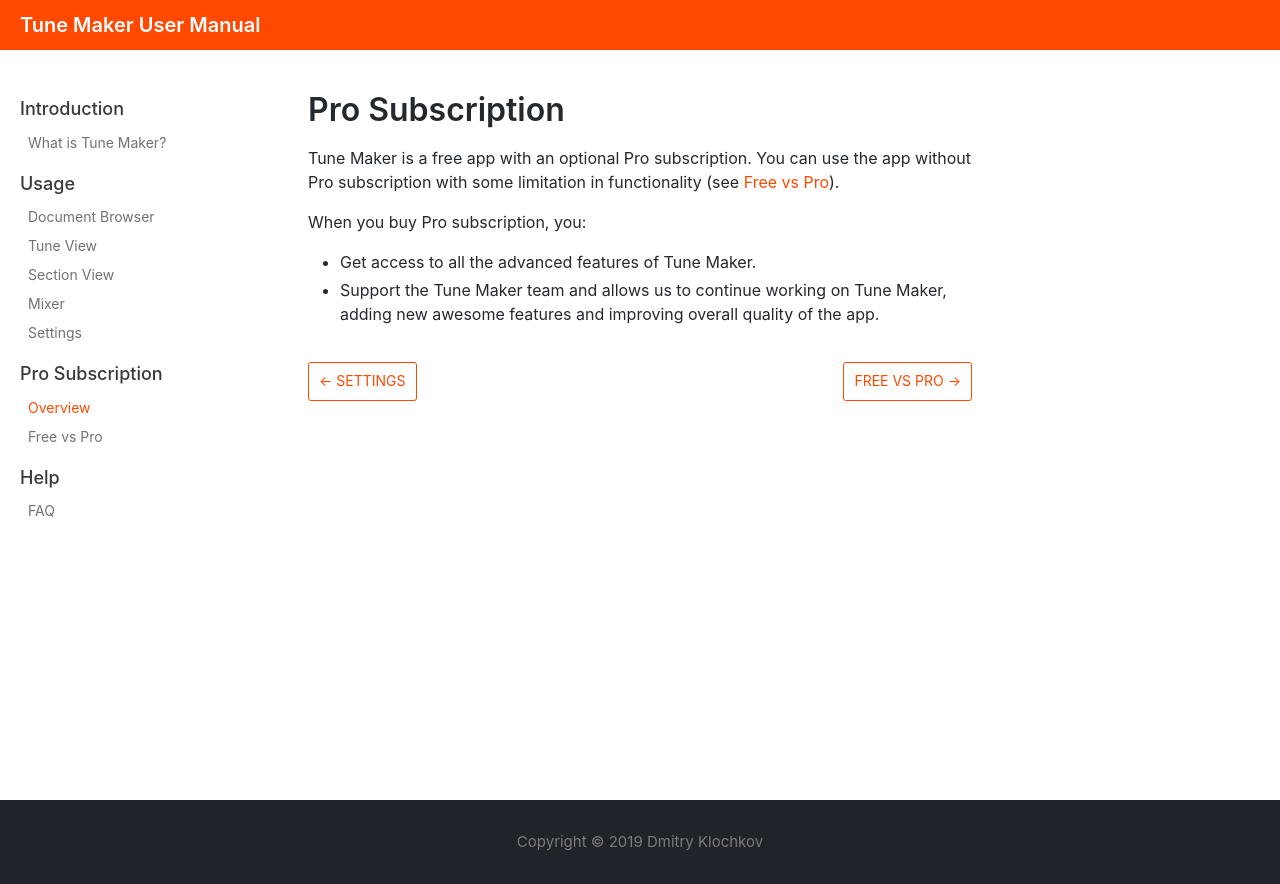
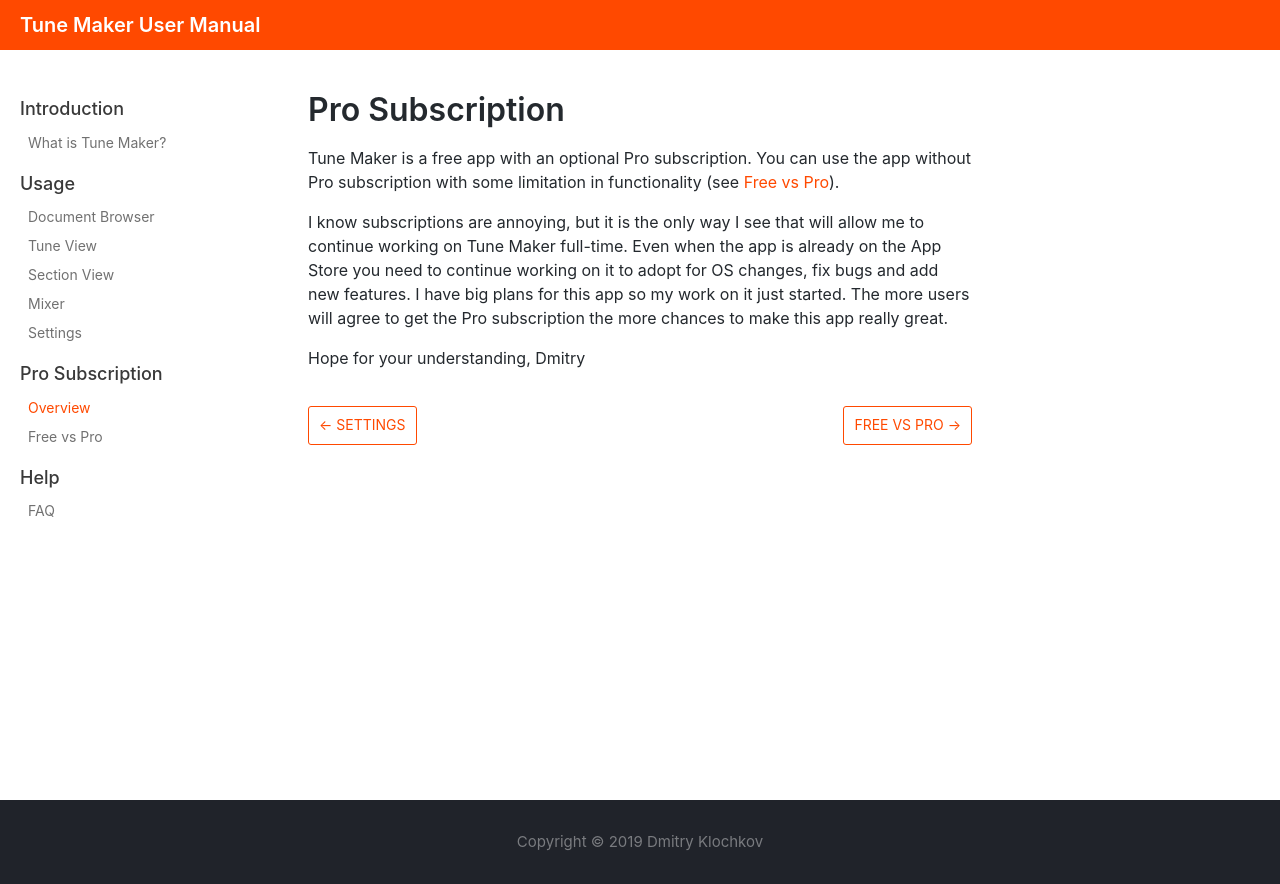
Before and after one commit to 0Dmitry/TuneMakerLanding, a website: page manual/docs/proSubscription.html in a window 1280 px wide. Drawn offline with nearby package versions, Linux system fonts and the light colour scheme.

Commit message:
Update pro subscription page

```diff
--- a/manual/docs/proSubscription.html
+++ b/manual/docs/proSubscription.html
@@ -55,9 +55,9 @@
               }
             });
         </script></nav></div><div class="container mainContainer docsContainer"><div class="wrapper"><div class="post"><header class="postHeader"><h1 id="__docusaurus" class="postHeaderTitle">Pro Subscription</h1></header><article><div><span><p>Tune Maker is a free app with an optional Pro subscription. You can use the app without Pro subscription with some limitation in functionality  (see <a href="/manual/docs/proFeatures">Free vs Pro</a>).</p>
-<p>When you buy Pro subscription, you:</p>
-<ul>
-<li>Get access to all the advanced features of Tune Maker.</li>
-<li>Support the Tune Maker team and allows us to continue working on Tune Maker, adding new awesome features and improving overall quality of the app.</li>
-</ul>
+<p>I know subscriptions are annoying, but it is the only way I see that will allow me to continue working on Tune Maker full-time.
+Even when the app is already on the App Store you need to continue working on it to adopt for OS changes, fix bugs and add new features.
+I have big plans for this app so my work on it just started. The more users will agree to get the Pro subscription the more chances to make this app really great.</p>
+<p>Hope for your understanding,
+Dmitry</p>
 </span></div></article></div><div class="docs-prevnext"><a class="docs-prev button" href="/manual/docs/settings"><span class="arrow-prev">← </span><span>Settings</span></a><a class="docs-next button" href="/manual/docs/proFeatures"><span>Free vs Pro</span><span class="arrow-next"> →</span></a></div></div></div><nav class="onPageNav"></nav></div><footer class="nav-footer" id="footer"><section class="copyright">Copyright © 2019 Dmitry Klochkov</section></footer></div></body></html>
```
Also changed, not shown: manual/docs/proSubscription/index.html (+5 -5 lines).
